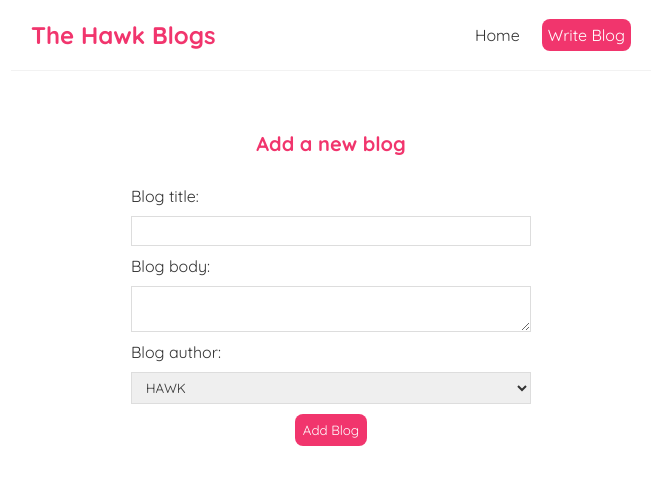
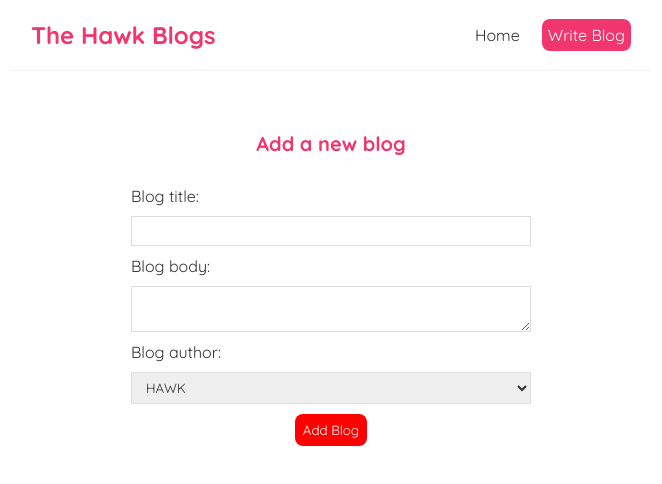
Before and after one commit to ali123456-hawk/HawkBlogsApp, a React (Create React App) app: page /create in a window 1280 px wide. Shown: the top 484 px of the page, without its empty margins (309-971 px from the left). Built offline with nearby package versions, Linux system fonts and the light colour scheme.

Commit message:
NEW COMMIT

```diff
--- a/src/index.css
+++ b/src/index.css
@@ -96,7 +96,7 @@ margin-bottom: 10px;
   display: block;
 }
 .create button {
-  background: #f1356d;
+  background:red;
   color: #fff;
   border: 0;
   padding: 8px;
```
